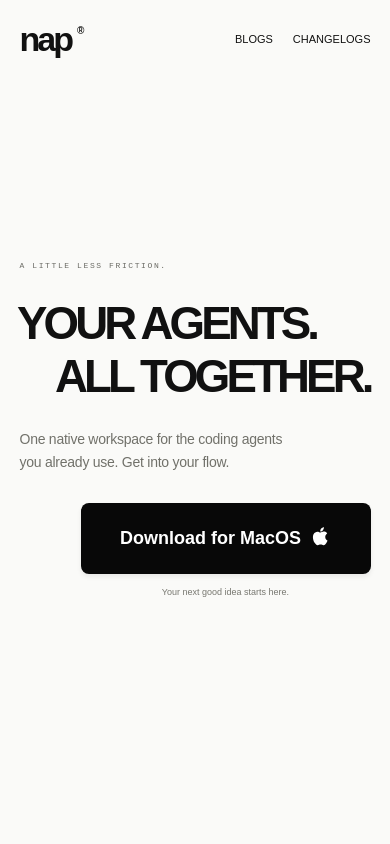
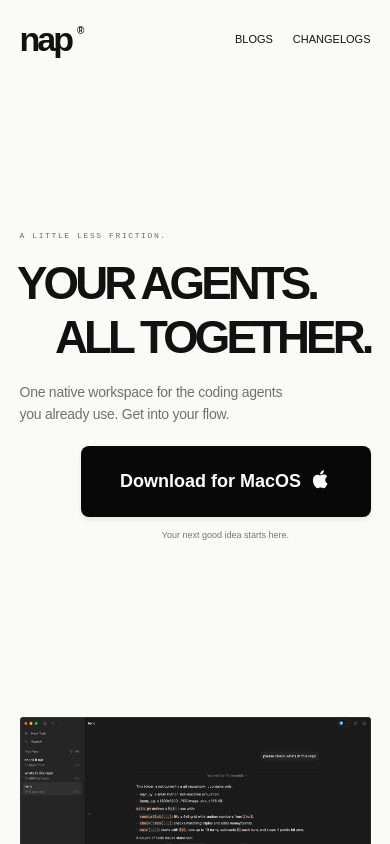
Before and after one commit to farzeenilyaszargar/Mandora, a Next.js app: page / in a window 390 px wide. Shown: the top 844 px of the page. Built offline with nearby package versions, Linux system fonts and the light colour scheme; a web font is replaced by a local one.

Commit message:
Tighten top hero to preview UI image in first viewport

```diff
--- a/app/contrast.css
+++ b/app/contrast.css
@@ -59,7 +59,7 @@
 @media (max-width: 700px) { .nap-article-image { width: 90vw; margin-top: 30px; margin-bottom: 30px; } }
 
 .nap-home-page { height: auto; min-height: 100svh; }
-.nap-home-page > .nap-hero { height: 100svh; }
+.nap-home-page > .nap-hero { height: auto; min-height: 82svh; padding-top: 100px; padding-bottom: 40px; }
 .nap-full-width-product { position: relative; z-index: 21; width: 92%; margin: 0 auto; }
 .nap-full-width-product img { display: block; width: 100%; height: auto; }
 
@@ -110,3 +110,12 @@
 @media (max-width: 700px) { .nap-agents li img.nap-agent-logo-small { width: 22px; height: 22px; } }
 
 .liquid-image-outline { position: fixed; inset: 0; width: 100%; height: 100%; z-index: 22; pointer-events: none; opacity: .45; visibility: hidden; filter: url("#nap-liquid-outline"); }
+
+.nap-home-page .nap-eyebrow { margin-bottom: 22px; }
+.nap-home-page .nap-hero-bottom { margin-top: 28px; }
+@media (max-width: 700px) {
+  .nap-home-page > .nap-hero { min-height: 85svh; padding-top: 85px; padding-bottom: 30px; }
+  .nap-home-page .nap-eyebrow { margin-bottom: 20px; }
+  .nap-home-page .nap-hero-bottom { margin-top: 22px; gap: 20px; }
+}
+@media (max-height: 580px) and (min-width: 701px) { .nap-home-page > .nap-hero { padding-top: 85px; padding-bottom: 25px; } }
```
